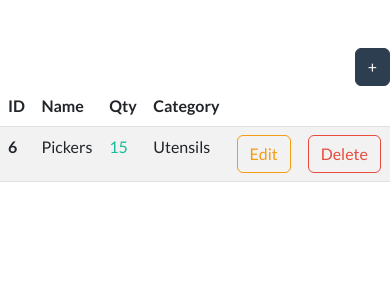
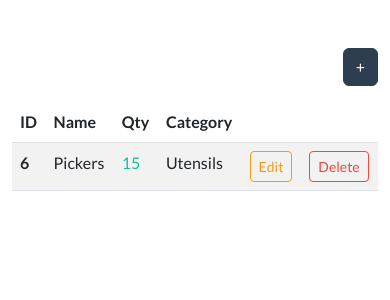
Before and after one commit to RaphaelIsaiah/Two-and-Five-Inventory-Manager, a Django app: page /dashboard/ in a window 390 px wide. Shown: the part 72-372 px from the top of the page. Run offline with Django 5.2, Linux system fonts and the light colour scheme; a user stored in the database is signed in; data comes from the database, SQL or seed files in the repository; both versions use the stored data as it was after the commit.

Commit message:
Responsiveness fix

```diff
--- a/two_and_five_inventory_manager/inventory/templates/inventory/base.html
+++ b/two_and_five_inventory_manager/inventory/templates/inventory/base.html
@@ -2,40 +2,76 @@
 
 <!DOCTYPE html>
 <html lang="en">
-
-<head>
+  <head>
     <meta charset="UTF-8" />
     <meta name="viewport" content="width=device-width, initial-scale=1.0" />
     <!-- Open Graph Meta Tags -->
-    <meta name="description"
-        content="Two and Five Inventory Manager is a comprehensive Django-based inventory management solution. Streamline your operations with features like real-time stock tracking, product information management, and advanced reporting. Optimize your inventory processes and make data-driven decisions with ease." />
+    <meta
+      name="description"
+      content="Two and Five Inventory Manager is a comprehensive Django-based inventory management solution. Streamline your operations with features like real-time stock tracking, product information management, and advanced reporting. Optimize your inventory processes and make data-driven decisions with ease."
+    />
     <meta name="og:title" content="Two and Five Inventory Manager" />
-    <meta name="og:description"
-        content="Two and Five Inventory Manager is a comprehensive Django-based inventory management solution. Streamline your operations with features like real-time stock tracking, product information management, and advanced reporting. Optimize your inventory processes and make data-driven decisions with ease" />
-    <meta name="og:image" content="https://i.postimg.cc/mD0ZK0Dt/Two-and-Five-Inventory-Manager.png" />
+    <meta
+      name="og:description"
+      content="Two and Five Inventory Manager is a comprehensive Django-based inventory management solution. Streamline your operations with features like real-time stock tracking, product information management, and advanced reporting. Optimize your inventory processes and make data-driven decisions with ease"
+    />
+    <meta
+      name="og:image"
+      content="https://i.postimg.cc/mD0ZK0Dt/Two-and-Five-Inventory-Manager.png"
+    />
     <meta name="og:type" content="website" />
-    <meta property="og:url" content="https://two-and-five-inventory-manager.onrender.com/" />
-    <link rel="stylesheet" href="https://bootswatch.com/5/flatly/bootstrap.min.css" />
+    <meta
+      property="og:url"
+      content="https://two-and-five-inventory-manager.onrender.com/"
+    />
+    <link
+      rel="stylesheet"
+      href="https://bootswatch.com/5/flatly/bootstrap.min.css"
+    />
     <!-- Favicon Links -->
-    <link rel="icon" href="{% static 'favicon_io/favicon.ico' %}" type="image/x-icon">
-    <link rel="shortcut icon" href="{% static 'favicon_io/favicon.ico' %}" type="image/x-icon">
-    <link rel="apple-touch-icon" sizes="180x180" href="{% static 'favicon_io/apple-touch-icon.png' %}">
-    <link rel="icon" type="image/png" sizes="32x32" href="{% static 'favicon_io/favicon-32x32.png' %}">
-    <link rel="icon" type="image/png" sizes="16x16" href="{% static 'favicon_io/favicon-16x16.png' %}">
+    <link
+      rel="icon"
+      href="{% static 'favicon_io/favicon.ico' %}"
+      type="image/x-icon"
+    />
+    <link
+      rel="shortcut icon"
+      href="{% static 'favicon_io/favicon.ico' %}"
+      type="image/x-icon"
+    />
+    <link
+      rel="apple-touch-icon"
+      sizes="180x180"
+      href="{% static 'favicon_io/apple-touch-icon.png' %}"
+    />
+    <link
+      rel="icon"
+      type="image/png"
+      sizes="32x32"
+      href="{% static 'favicon_io/favicon-32x32.png' %}"
+    />
+    <link
+      rel="icon"
+      type="image/png"
+      sizes="16x16"
+      href="{% static 'favicon_io/favicon-16x16.png' %}"
+    />
 
     <title>Two and Five Inventory Manager</title>
-</head>
+  </head>
 
-<body>
+  <body>
     <!-- This will display the nav html in the base html at all times. -->
     {% include 'inventory/navigation.html' %}
 
     {% block content %}
+
     {% endblock content %}
 
-    <script src="https://cdn.jsdelivr.net/npm/bootstrap@5.3.3/dist/js/bootstrap.bundle.min.js"
-        integrity="sha384-YvpcrYf0tY3lHB60NNkmXc5s9fDVZLESaAA55NDzOxhy9GkcIdslK1eN7N6jIeHz"
-        crossorigin="anonymous"></script>
-</body>
-
+    <script
+      src="https://cdn.jsdelivr.net/npm/bootstrap@5.3.3/dist/js/bootstrap.bundle.min.js"
+      integrity="sha384-YvpcrYf0tY3lHB60NNkmXc5s9fDVZLESaAA55NDzOxhy9GkcIdslK1eN7N6jIeHz"
+      crossorigin="anonymous"
+    ></script>
+  </body>
 </html>
--- a/two_and_five_inventory_manager/inventory/templates/inventory/dashboard.html
+++ b/two_and_five_inventory_manager/inventory/templates/inventory/dashboard.html
@@ -1,28 +1,23 @@
 {% extends "inventory/base.html" %}
-
 {% block content %}
 {% if messages %}
+<div class="container-fluid">
     <div class="row mt-3">
-    {% for message in messages %}
-    {% if message.tags == 'error' %}
-    <div class="col-md-10 col-12 mx-auto alert alert-danger">
-        {{ message }}
-    </div>
+        {% for message in messages %} {% if message.tags == 'error' %}
+        <div class="col-md-10 col-12 mx-auto alert alert-danger">{{ message }}</div>
         {% else %}
-    <div class="col-md-10 col-12 mx-auto alert alert-success">
-        {{ message }}
+        <div class="col-md-10 col-12 mx-auto alert alert-success">{{ message }}</div>
+        {% endif %} {% endfor %}
     </div>
     {% endif %}
-    {% endfor %}
-</div>
-{% endif %}
-</div>
+    <div class="container-fluid">
         <div class="row">
-    <div class="col-md-10 col-12 mx-auto mt-5">
-        <div class="d-flex justify-content-end">
+            <div class="col-md-12 col-12 mx-auto mt-5">
+                <div class="d-flex justify-content-end mb-3">
                     <a href="{% url 'add-item' %}" class="btn btn-primary">+</a>
                 </div>
 
+                <div class="table-responsive">
                     <table class="table table-hover table-striped">
                         <thead>
                             <tr>
@@ -45,9 +40,7 @@
                                 <td></td>
                                 <td></td>
                             </tr>
-                {% endif %}
-
-                {% for item in items %}
+                            {% endif %} {% for item in items %}
                             <tr>
                                 <th scope="row">{{ item.id }}</th>
                                 <td>{{ item.name }}</td>
@@ -58,10 +51,12 @@
                                 {% endif %}
                                 <td>{{ item.category.name }}</td>
                                 <td>
-                        <a href="{% url 'edit-item' item.id %}" class="btn btn-outline-warning">Edit</a>
+                                    <a href="{% url 'edit-item' item.id %}"
+                                        class="btn btn-outline-warning btn-sm">Edit</a>
                                 </td>
                                 <td>
-                        <a href="{% url 'delete-item' item.id %}" class="btn btn-outline-danger">Delete</a>
+                                    <a href="{% url 'delete-item' item.id %}"
+                                        class="btn btn-outline-danger btn-sm">Delete</a>
                                 </td>
                             </tr>
                             {% endfor %}
@@ -69,4 +64,7 @@
                     </table>
                 </div>
             </div>
+        </div>
+    </div>
+</div>
 {% endblock content %}
--- a/two_and_five_inventory_manager/inventory/templates/inventory/delete_item.html
+++ b/two_and_five_inventory_manager/inventory/templates/inventory/delete_item.html
@@ -1,7 +1,7 @@
 {% extends 'inventory/base.html' %}
 
 {% block content %}
-<div>
+<div class="container-fluid">
     <a href="{% url 'dashboard' %}" class="btn btn-outline-primary my-3 mx-4">Go back</a>
     <div class="row">
         <form method="POST" class="col-sm-11 col-md-4 mx-auto mt-5">
--- a/two_and_five_inventory_manager/inventory/templates/inventory/index.html
+++ b/two_and_five_inventory_manager/inventory/templates/inventory/index.html
@@ -1,7 +1,7 @@
 {% extends 'inventory/base.html' %}
 
 {% block content %}
-<div>
+<div class="container-fluid">
     <div class="row">
         <div class="col-sm-11 col-md-5 mx-auto mt-5 px-4">
             <h1 class="fw-light">Inventory Tracking and Management</h1>
--- a/two_and_five_inventory_manager/inventory/templates/inventory/item_form.html
+++ b/two_and_five_inventory_manager/inventory/templates/inventory/item_form.html
@@ -3,6 +3,7 @@
 
 
 {% block content %}
+<div class="container-fluid">
     <a href="{% url 'dashboard' %}" class="btn btn-outline-primary my-3 mx-4">Go Back</a>
 
     <div class="row">
@@ -19,4 +20,5 @@
             </form>
         </div>
     </div>
+</div>
 {% endblock content %}
--- a/two_and_five_inventory_manager/inventory/templates/inventory/login.html
+++ b/two_and_five_inventory_manager/inventory/templates/inventory/login.html
@@ -2,6 +2,7 @@
 {% load crispy_forms_tags %}
 
 {% block content %}
+<div class="container-fluid">
     <div class="row">
         <div class="col-11 col-md-4 mx-auto mt-5">
             <h1>Log In</h1>
@@ -15,4 +16,5 @@
             </div>
         </div>
     </div>
+</div>
 {% endblock content %}
--- a/two_and_five_inventory_manager/inventory/templates/inventory/logout.html
+++ b/two_and_five_inventory_manager/inventory/templates/inventory/logout.html
@@ -1,6 +1,7 @@
 {% extends 'inventory/base.html' %}
 <!-- I am assuming that this page is not loading because the logout functionality has not been set yet... I'll continue and come back to this. -->
 {% block content %}
+<div class="container-fluid">
     <div class="row">
         <div class="col-11 col-md-4 mx-auto mt-5">
             <h2>You Have Been Logged Out</h2>
@@ -18,4 +19,5 @@
             </div>
         </div>
     </div>
+</div>
 {% endblock content %}
--- a/two_and_five_inventory_manager/inventory/templates/inventory/signup.html
+++ b/two_and_five_inventory_manager/inventory/templates/inventory/signup.html
@@ -2,6 +2,7 @@
 {% load crispy_forms_tags %}
 
 {% block content %}
+<div class="container-fluid">
     <div class="row">
         <div class="col-11 col-md-5 mx-auto mt-5">
             <h1>Sign Up</h1>
@@ -27,11 +28,12 @@
                 <button class="btn btn-primary" type="submit">Sign Up</button>
 
             </form>
-        <div class="pt-3">
+            <div class="pt-3 pb-3">
                 <small class="text-muted">Already have an account?
                     <a href="{% url 'login' %}" class="ml-2">Sign In</a>
                 </small>
             </div>
         </div>
     </div>
+</div>
 {% endblock content %}
```
Also changed, not shown: two_and_five_inventory_manager/db.sqlite3. Lines whose indentation alone changed are shown as unchanged.
